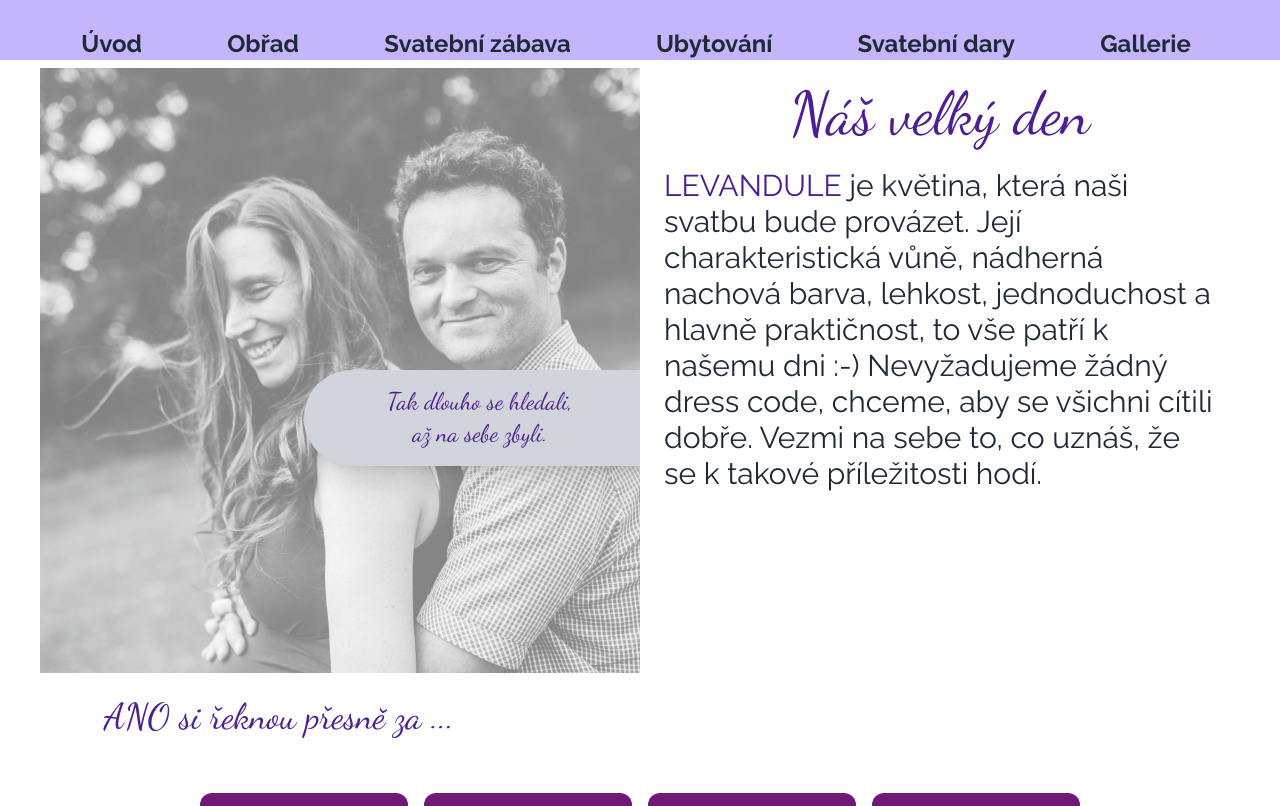
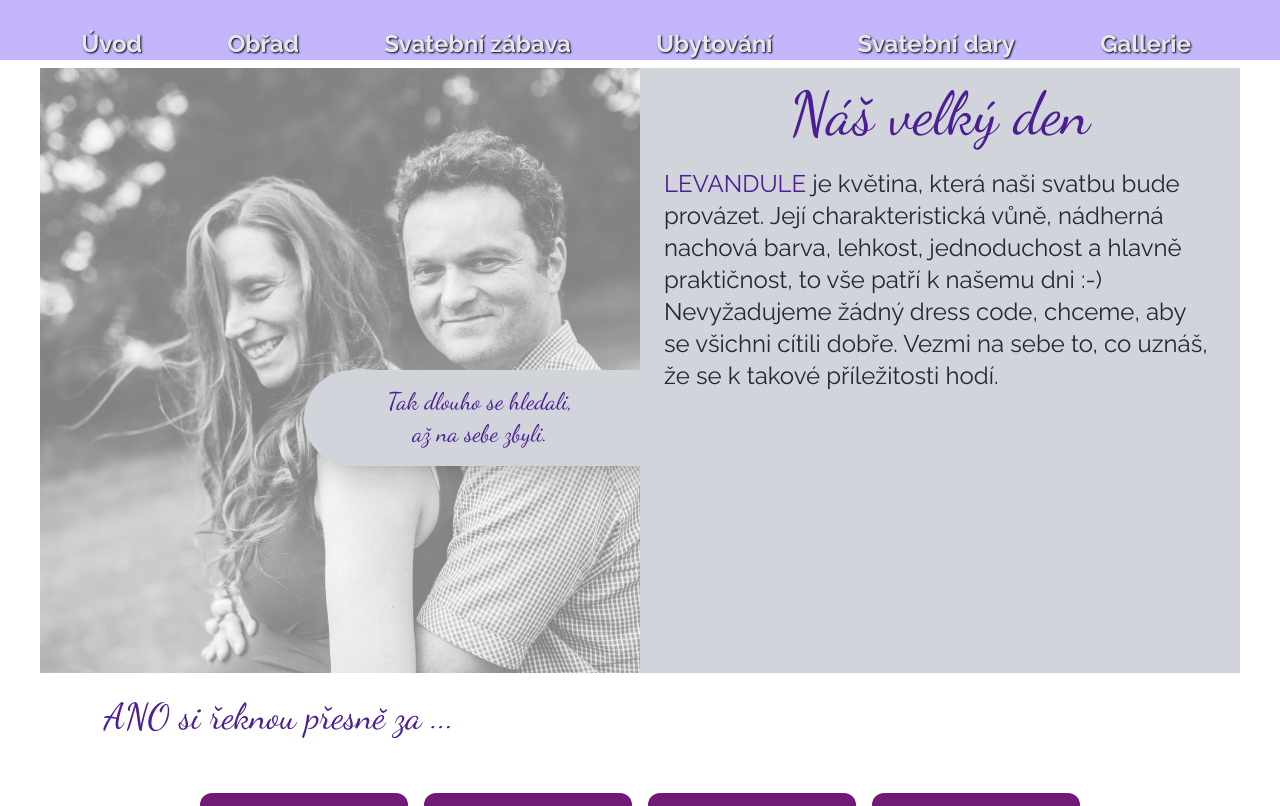
Before and after one commit to martin-1415/svatbaFE, a Next.js app: page / in a window 1280 px wide. Shown: the top 806 px of the page. Built offline with nearby package versions, Linux system fonts and the light colour scheme.

Commit message:
responsive fix

```diff
--- a/src/app/components/BurgerMenu/BurgerMenu.tsx
+++ b/src/app/components/BurgerMenu/BurgerMenu.tsx
@@ -21,8 +21,8 @@ export default function BurgerMenu() {
                 <div className="bar3"></div>
             </div>
 
-            <div className={` height-animation absolute top-header right-0 list-image-none ${isActive ? '' : 'hidden'} bg-gray-100 z-10`}>
-                <ul>
+            <div className={` height-animation absolute top-header right-0 list-image-none ${isActive ? '' : 'hidden'} bg-gray-100 `}>
+                <ul className="z-10">
                     {/* eslint-disable-next-line @next/next/no-html-link-for-pages */}
                     <li className="p-2" ><a href="/"> Úvod</a></li>
                     <li className="p-2" ><a href="/ceremony"> Obřad</a></li>
--- a/src/app/components/Navigation/Navigation.css
+++ b/src/app/components/Navigation/Navigation.css
@@ -1,4 +1,4 @@
 
-a:hover{
-    text-shadow: 2px 2px 4px #000000;
+a.nav{
+    text-shadow: 1px 1px 2px #000000;
 }
--- a/src/app/components/Navigation/Navigation.tsx
+++ b/src/app/components/Navigation/Navigation.tsx
@@ -10,15 +10,15 @@ export default function Navigation() {
             </div>
 
             <div className="hidden relative top-6 font-bold md:text-2xl
-                              sm:flex sm:flex-row sm:justify-evenly ">
+                              sm:flex sm:flex-row sm:justify-evenly text-gray-200">
                 {/*text shaddow is not supported by tailwind*/}
                 {/* eslint-disable-next-line @next/next/no-html-link-for-pages */}
-                <a href="/">Úvod</a>
-                <a href="/ceremony"> Obřad</a>
-                <a href="/party"> Svatební zábava</a>
-                <a href="/accomodation"> Ubytování</a>
-                <a href="/gifts"> Svatební dary</a>
-                <a href="/gallery"> Gallerie</a>
+                <a href="/" className="nav hover:text-gray-500">Úvod</a>
+                <a href="/ceremony" className="nav hover:text-gray-500"> Obřad</a>
+                <a href="/party" className="nav hover:text-gray-500"> Svatební zábava</a>
+                <a href="/accomodation" className="nav hover:text-gray-500"> Ubytování</a>
+                <a href="/gifts" className="nav hover:text-gray-500"> Svatební dary</a>
+                <a href="/gallery" className="nav hover:text-gray-500"> Gallerie</a>
             </div>
 
         </div>
--- a/src/app/components/OurDay/OurDay.tsx
+++ b/src/app/components/OurDay/OurDay.tsx
@@ -5,11 +5,11 @@ export default function  OurDay() {
 
 
 return(
-            <div className="py-4  px-4  sm:px-0">
+            <div className="py-4  px-4  sm:bg-gray-300   sm:h-full sm:px-0">
                 <div className="text-6xl font-dancing text-violet-900 text-center sm:text-4xl lg:text-6xl">Náš velký den</div>
 
-                <div className="relative bg-image-wrapper p-6 min-h-[350px]  sm:leading-[2]  md:text-base lg:text-3xl ">
-                    <span className="text-violet-900">LEVANDULE</span> je květina, která naši
+                <div className="relative bg-image-wrapper  p-6  sm:flex-1 sm:text-sm  md:text-base lg:text-2xl ">
+                    <span className="text-violet-900 ">LEVANDULE</span> je květina, která naši
                     svatbu bude provázet. Její
                     charakteristická vůně, nádherná
                     nachová barva, lehkost,
--- a/src/app/page.tsx
+++ b/src/app/page.tsx
@@ -55,7 +55,7 @@ export default function Home() {
 
   return (
     <div className="relative ">
-      <section className="bg-base-100 sm:flex sm:flex-row" >
+      <section className="sm:flex sm:flex-row" >
         <div className="relative w-full overflow-hidden sm:w-[50%] sm:h-auto">
 
           <Image
@@ -63,9 +63,9 @@ export default function Home() {
             alt="Family Photo"
             width={991}
             height={999}
-            className="w-full opacity-50 sm:h-full sm:w-auto"
+            className="w-full opacity-50 sm:flex-shrink-0 sm:object-contain  sm:w-auto"
           />
-          <div className="absolute -right-12 rounded-full bg-gray-300  p-6 z-10 top-1/2  w-[55vw] h-24  text-center shadow-xl sm:w-[30vw] sm:p-4 sm:h-auto sm:text-2xl">
+          <div className="absolute -right-12 rounded-full bg-gray-300  p-6 top-1/2  w-[55vw] h-24  text-center shadow-xl sm:w-[30vw] sm:p-4 sm:h-auto sm:text-2xl">
             <div className=" pr-8 font-dancing text-violet-900  ">Tak dlouho se hledali, </div>
             <div className=" pr-8 font-dancing text-violet-900  ">až na sebe zbyli.</div>
           </div>
```
